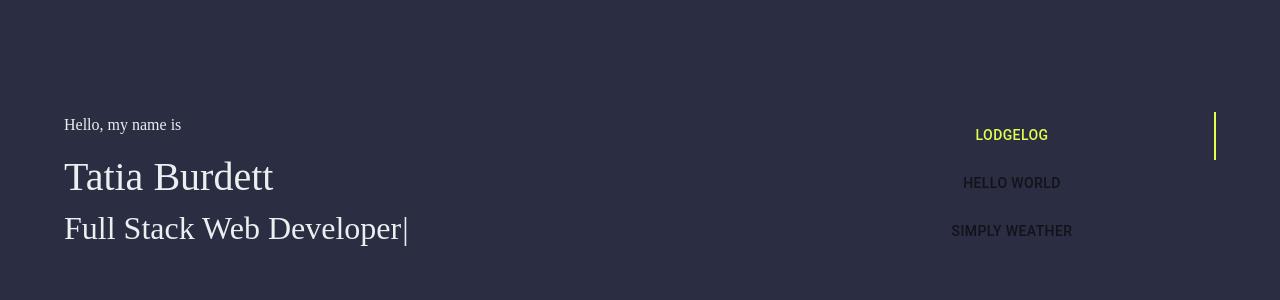
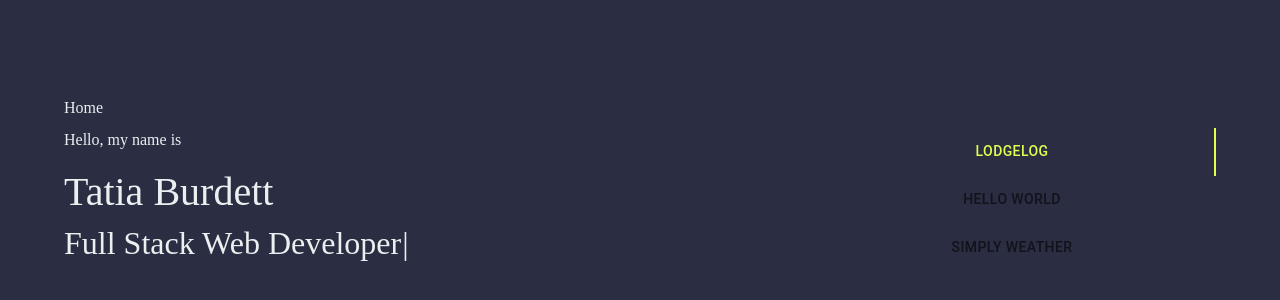
Before and after one commit to tatia-burdett/my-portfolio, a React (Create React App) app: page / in a window 1280 px wide. Shown: the part 216-516 px from the top of the page. Built offline with nearby package versions, Linux system fonts and the light colour scheme.

Commit message:
fix row spacing

```diff
--- a/src/components/App/App.js
+++ b/src/components/App/App.js
@@ -36,6 +36,10 @@ function App() {
       <ThemeProvider theme={theme}>
         <Container>
           <Grid container height="100vh" alignItems="center">
+            <Grid container rowSpacing={1}>
+            <Grid item xs={12}>
+              Home
+            </Grid>
             <Grid item xs={8}>
               <Routes>
                 <Route path="/" element={<Home />} />
@@ -78,6 +82,7 @@ function App() {
                 />
               </Tabs>
             </Grid>
+            </Grid>
           </Grid>
         </Container>
       </ThemeProvider>
```
